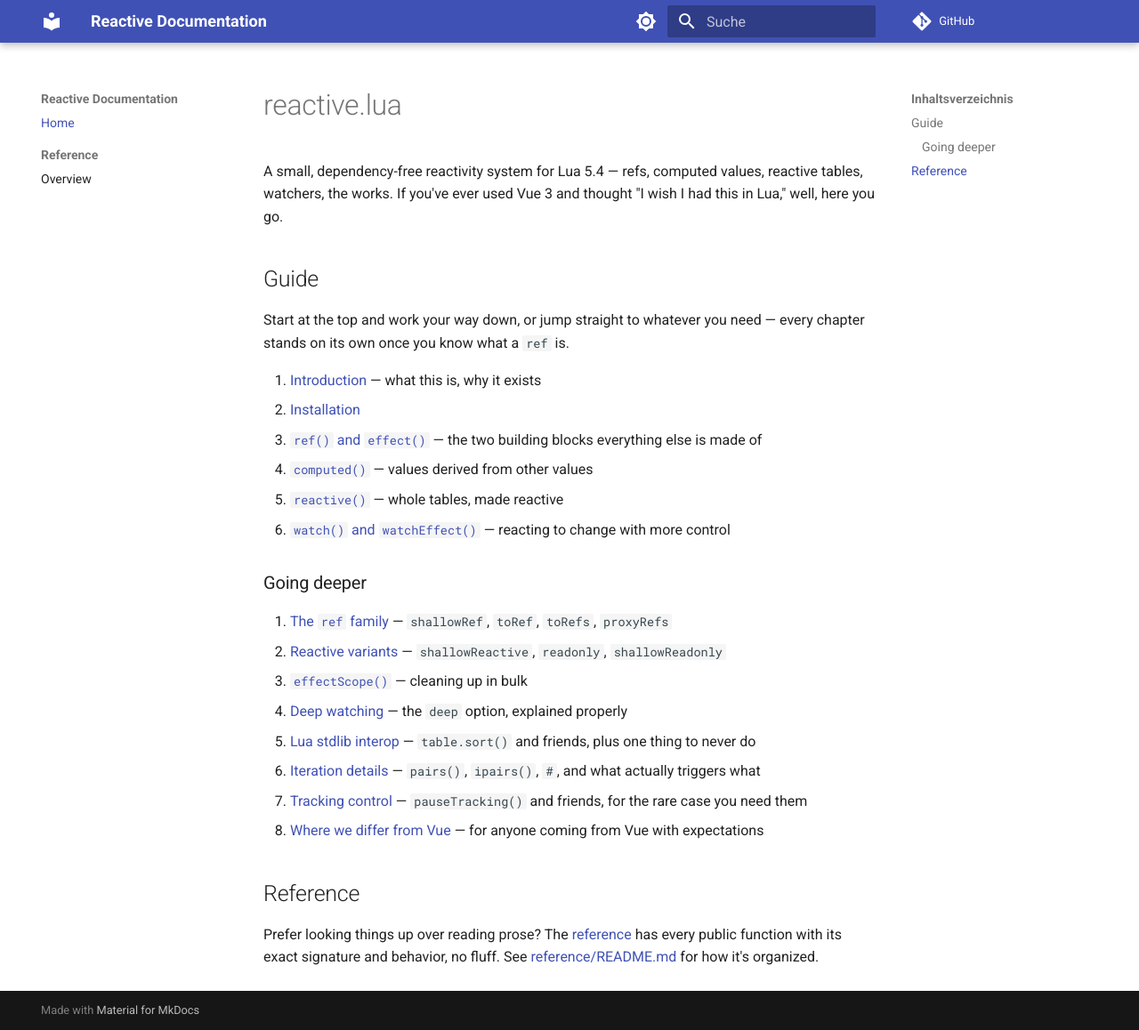
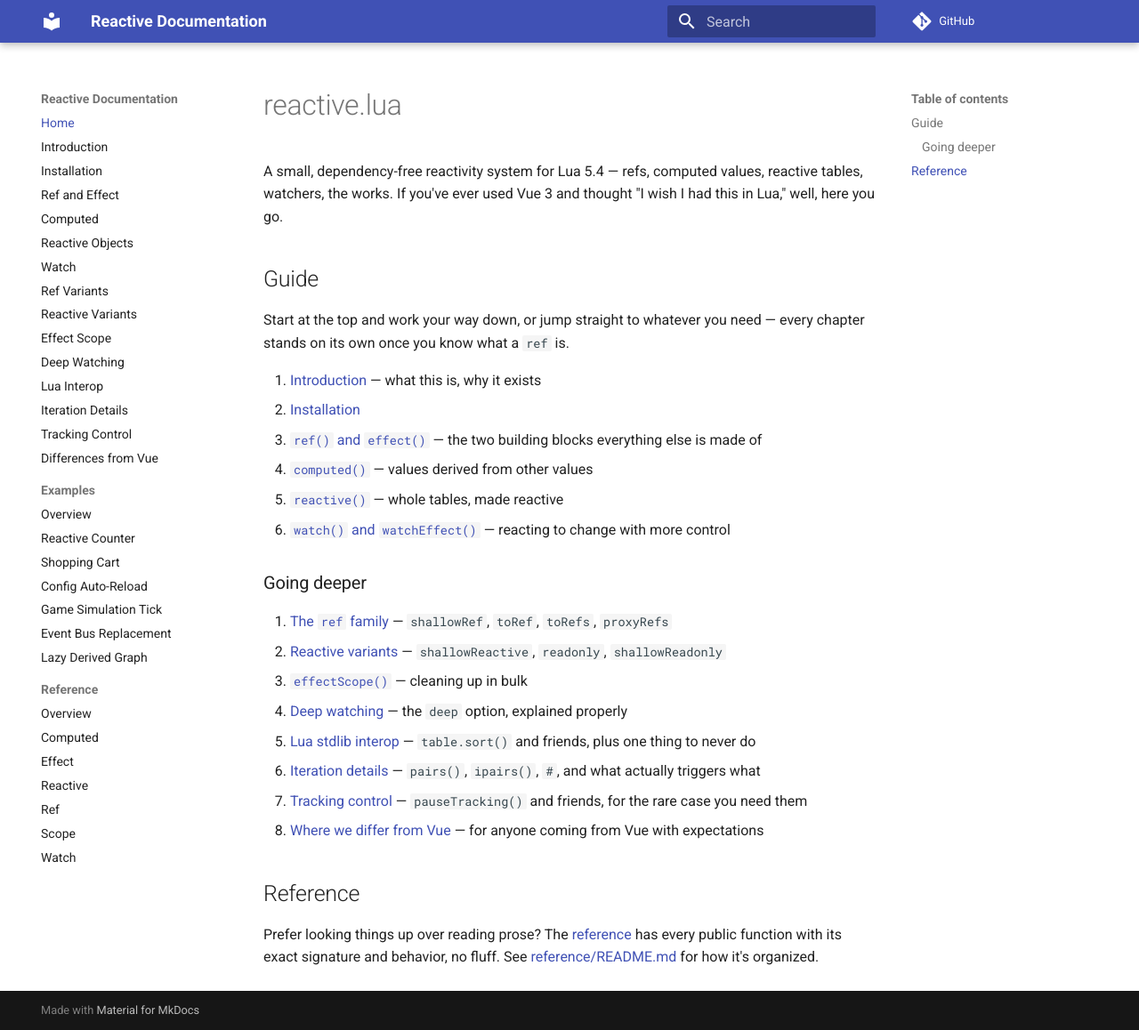
Before and after one commit to orhpel/reactive, an MkDocs documentation site: the page built from docs/index.md, in a window 1280 px wide and 1158 px high. Shown: the whole window at 89% size. Built offline with MkDocs 1.6.1 and Material for MkDocs 9.7.7, drawn with Linux system fonts in a browser that asks for light colours; comment, search, counter and statistics services are not loaded.

Commit message:
Update mkdocs configuration and navigation structure

```diff
--- a/mkdocs.yml
+++ b/mkdocs.yml
@@ -1,23 +1,11 @@
+site_name: Reactive Documentation
 site_url: https://orhpel.github.io/reactive/
 repo_url: https://github.com/orhpel/reactive
 edit_uri: edit/main/docs/
-site_name: Reactive Documentation
+
 theme:
   name: material
-  language: de
-  palette:
-    - media: "(prefers-color-scheme: light)"
-      scheme: default
-      primary: indigo
-      toggle:
-        icon: material/brightness-7
-        name: Switch to dark mode
-    - media: "(prefers-color-scheme: dark)"
-      scheme: slate
-      primary: indigo
-      toggle:
-        icon: material/brightness-4
-        name: Switch to light mode
+  language: en
   features:
     - navigation.sections
     - navigation.expand
@@ -27,8 +15,36 @@ theme:
 
 nav:
   - Home: index.md
+  - Introduction: 00-introduction.md
+  - Installation: 01-installation.md
+  - Ref and Effect: 02-ref-and-effect.md
+  - Computed: 03-computed.md
+  - Reactive Objects: 04-reactive-objects.md
+  - Watch: 05-watch.md
+  - Ref Variants: 06-ref-variants.md
+  - Reactive Variants: 07-reactive-variants.md
+  - Effect Scope: 08-effect-scope.md
+  - Deep Watching: 09-deep-watching.md
+  - Lua Interop: 10-lua-interop.md
+  - Iteration Details: 11-iteration-details.md
+  - Tracking Control: 12-tracking-control.md
+  - Differences from Vue: 90-differences-from-vue.md
+  - Examples:
+      - Overview: examples/README.md
+      - Reactive Counter: examples/01-reactive-counter.md
+      - Shopping Cart: examples/02-shopping-cart.md
+      - Config Auto-Reload: examples/03-config-auto-reload.md
+      - Game Simulation Tick: examples/04-game-simulation-tick.md
+      - Event Bus Replacement: examples/05-event-bus-replacement.md
+      - Lazy Derived Graph: examples/06-lazy-derived-graph.md
   - Reference:
-      - Overview: Reference/index.md
+      - Overview: reference/README.md
+      - Computed: reference/computed.md
+      - Effect: reference/effect.md
+      - Reactive: reference/reactive.md
+      - Ref: reference/ref.md
+      - Scope: reference/scope.md
+      - Watch: reference/watch.md
 
 plugins:
   - search
```
